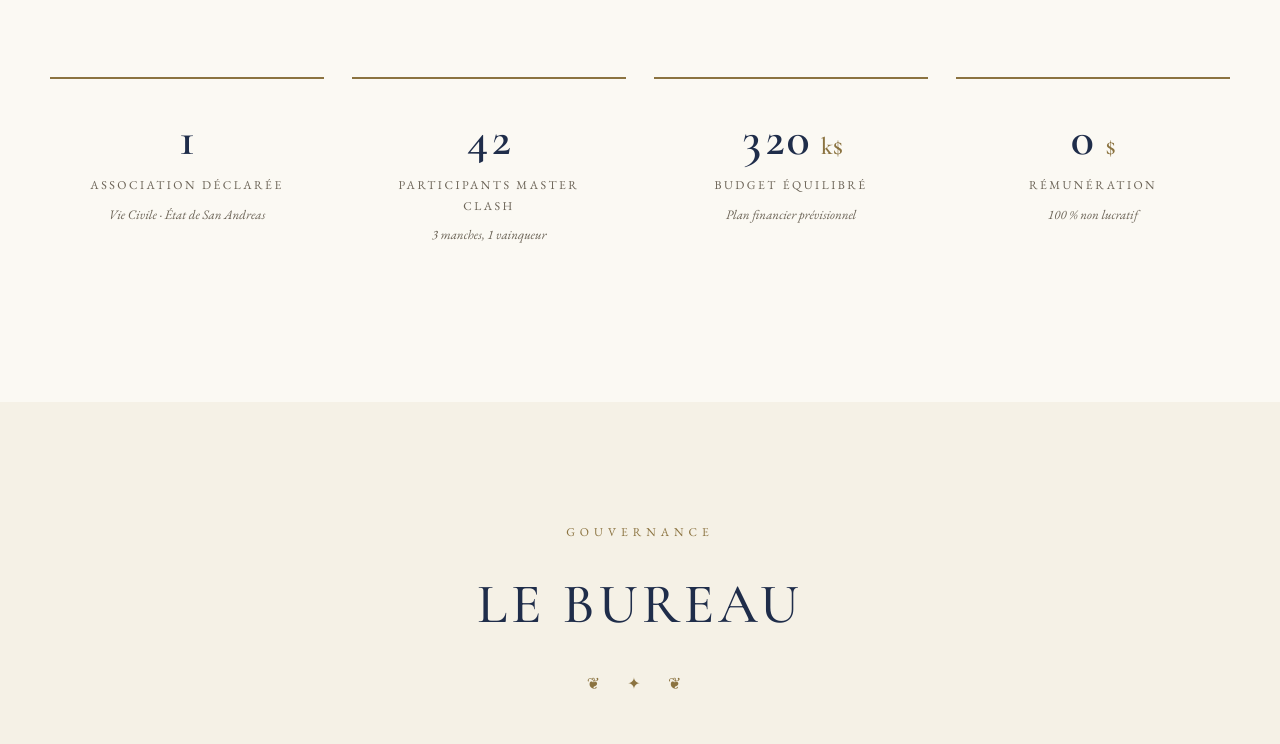
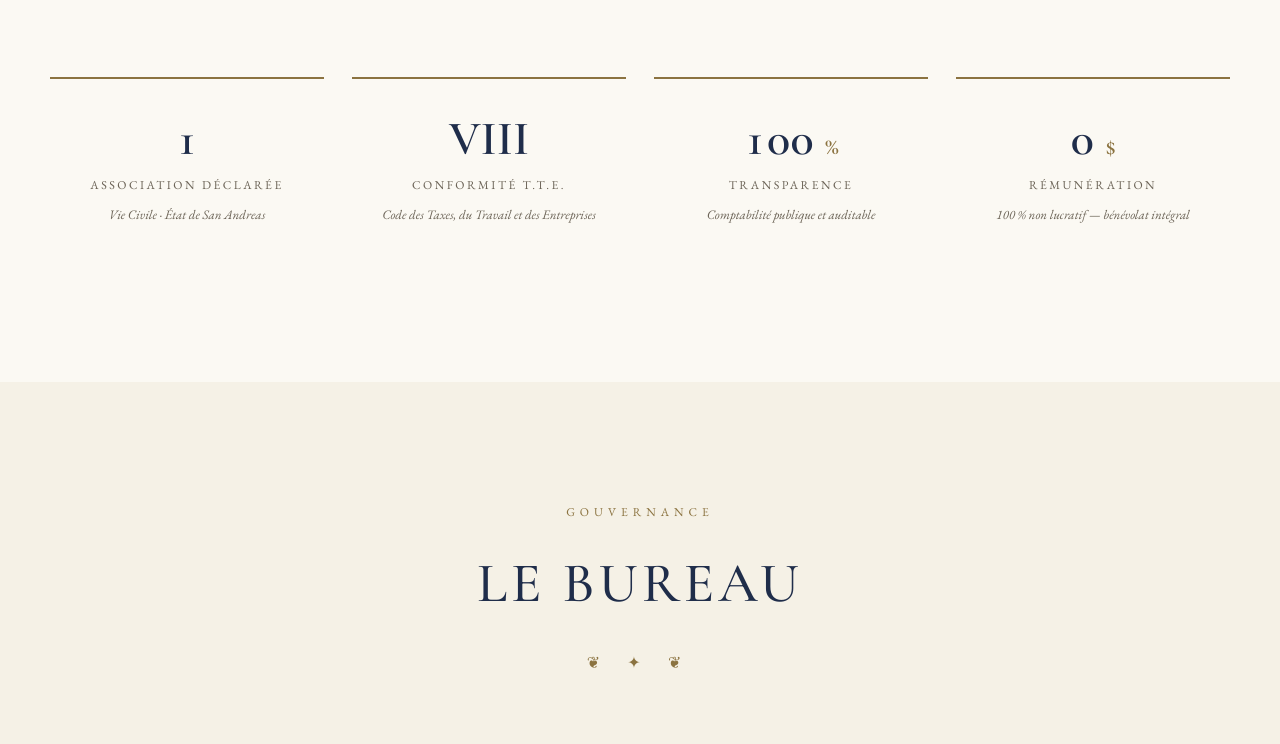
Before and after one commit to lahagragaming93-debug/NOVA, a website: page index.html in a window 1280 px wide. Shown: the part 1585-2329 px from the top of the page. Drawn offline with nearby package versions, Linux system fonts and the light colour scheme; no server answers.

Commit message:
Accueil : KPIs g\xC3\xA9n\xC3\xA9riques (T.T.E./Transparence/Non-lucratif) + chiffres MC d\xC3\xA9plac\xC3\xA9s dans la carte projet

```diff
--- a/index.html
+++ b/index.html
@@ -4,7 +4,7 @@
 <meta charset="UTF-8">
 <meta name="viewport" content="width=device-width, initial-scale=1.0">
 <title>NOVA — Nouvelle Organisation Vie Associative · État de San Andreas</title>
-<meta name="description" content="NOVA — Association à but non lucratif déclarée auprès de la Vie Civile de l'État de San Andreas. Premier projet : Master Clash, compétition culturelle 42 participants.">
+<meta name="description" content="NOVA — Association à but non lucratif déclarée auprès de la Vie Civile de l'État de San Andreas. Promotion d'événements culturels et compétitifs sur le territoire.">
 
 <link rel="preconnect" href="https://fonts.googleapis.com">
 <link rel="preconnect" href="https://fonts.gstatic.com" crossorigin>
@@ -1024,19 +1024,19 @@
         <div class="sub">Vie Civile · État de San Andreas</div>
       </div>
       <div class="nv-kpi reveal delay-1">
-        <div class="num">42</div>
-        <div class="lbl">Participants Master Clash</div>
-        <div class="sub">3 manches, 1 vainqueur</div>
+        <div class="num">VIII</div>
+        <div class="lbl">Conformité T.T.E.</div>
+        <div class="sub">Code des Taxes, du Travail et des Entreprises</div>
       </div>
       <div class="nv-kpi reveal delay-2">
-        <div class="num">320 <small>k$</small></div>
-        <div class="lbl">Budget équilibré</div>
-        <div class="sub">Plan financier prévisionnel</div>
+        <div class="num">100 <small>%</small></div>
+        <div class="lbl">Transparence</div>
+        <div class="sub">Comptabilité publique et auditable</div>
       </div>
       <div class="nv-kpi reveal delay-3">
         <div class="num">0 <small>$</small></div>
         <div class="lbl">Rémunération</div>
-        <div class="sub">100 % non lucratif</div>
+        <div class="sub">100 % non lucratif — bénévolat intégral</div>
       </div>
     </div>
   </div>
@@ -1130,6 +1130,10 @@
             <div class="v">1</div>
             <div class="k">Grand Vainqueur</div>
           </div>
+          <div class="nv-pstat">
+            <div class="v">320 <small>k$</small></div>
+            <div class="k">Budget prévisionnel</div>
+          </div>
         </div>
       </div>
     </div>
@@ -1175,7 +1179,7 @@
         <a href="PLAN_FINANCIER_PREVISIONNEL.html" class="nv-doc-card reveal delay-3">
           <div class="nv-doc-icon">$</div>
           <h4>Plan Financier Prévisionnel</h4>
-          <p>Budget équilibré à 320 000 $ pour Master Clash. Conforme au T.T.E., projections recettes-dépenses détaillées.</p>
+          <p>Budget prévisionnel équilibré pour le premier exercice. Conforme au T.T.E., projections recettes-dépenses détaillées et engagement non-lucratif.</p>
           <div class="nv-doc-link"><span>Consulter</span></div>
         </a>
         <a href="DECLARATION_CONSTITUTION_VIE_CIVILE.html" class="nv-doc-card reveal delay-4">
```
